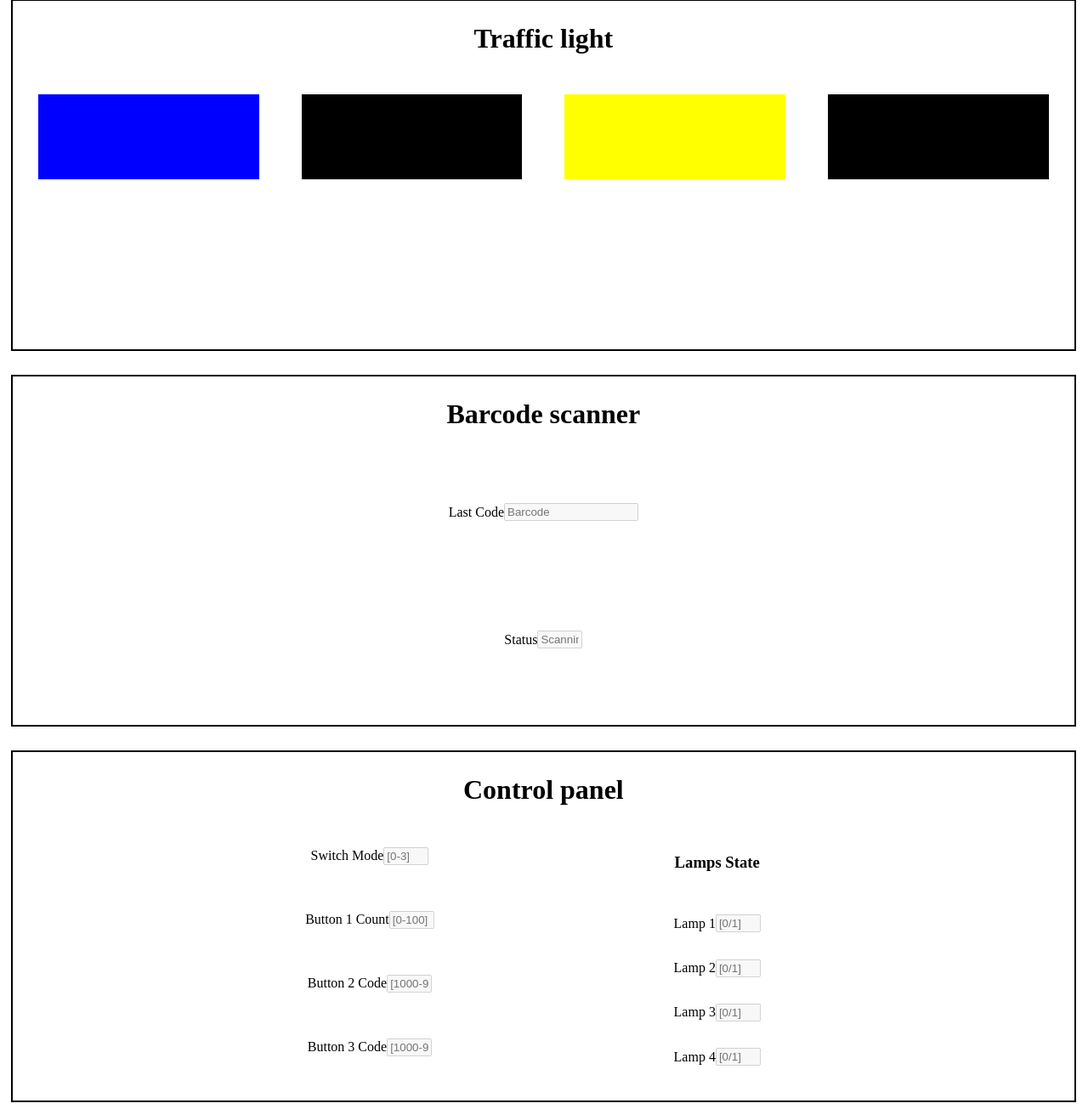
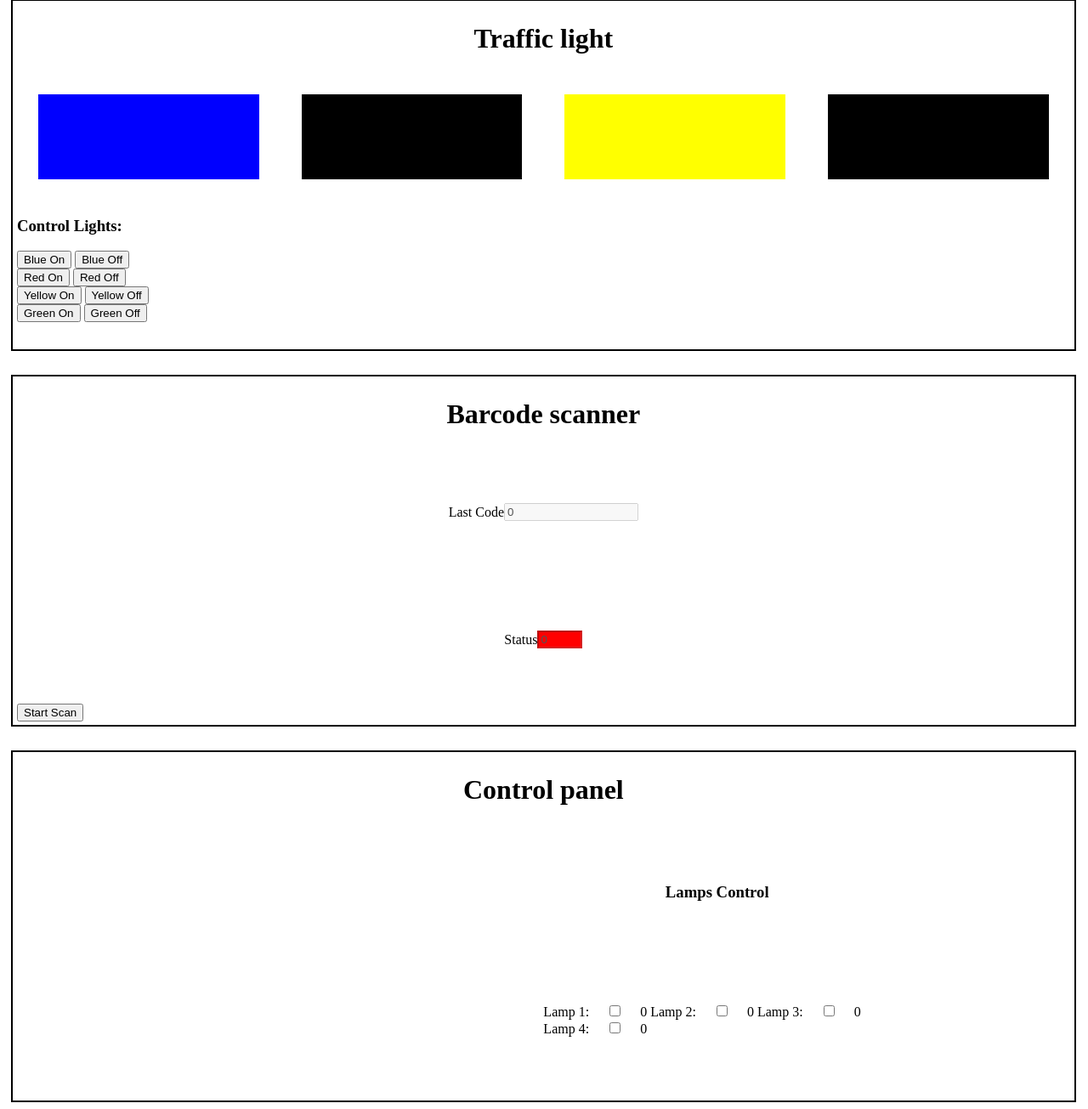
Before and after one commit to Atomic7996/InternetOfThings, a Flask app: page / in a window 1280 px wide. Shown: the part 456-1761 px from the top of the page at 85% size. Run offline with Flask 3, Linux system fonts and the light colour scheme.

Commit message:
transmiss control commands (lamp, scanner, panel)

```diff
--- a/app.py
+++ b/app.py
@@ -36,6 +36,22 @@ def connect_panel():
     return controlPanel.connect()
 
 
+# Control endpoints
+@app.route('/set_trafficlight', methods=['POST'])
+def set_trafficlight():
+    return trafficLight.set_properties(request)
+
+
+@app.route('/set_scanner', methods=['POST'])
+def set_scanner():
+    return barcodeScanner.set_properties(request)
+
+
+@app.route('/set_panel', methods=['POST'])
+def set_panel():
+    return controlPanel.set_properties(request)
+
+
 @app.route("/")
 def startApp():
     return render_template('index.html')
--- a/devices.py
+++ b/devices.py
@@ -170,7 +170,6 @@ class RobotVacuum(Robot):
 class TrafficLight(Device):
     def __init__(self, name):
         super().__init__(name)
-
         self.L1 = 0
         self.L2 = 0
         self.L3 = 0
@@ -178,7 +177,6 @@ class TrafficLight(Device):
 
     def connect(self):
         self.emulate()
-
         return json.dumps({
             'L1': self.L1,
             'L2': self.L2,
@@ -187,35 +185,52 @@ class TrafficLight(Device):
         })
 
     def emulate(self):
-        self.L1 = random.randint(0, 1)
-        self.L2 = random.randint(0, 1)
-        self.L3 = random.randint(0, 1)
-        self.L4 = random.randint(0, 1)
+        # Keep current values unless they haven't been set
+        if not hasattr(self, '_initialized'):
+            self.L1 = random.randint(0, 1)
+            self.L2 = random.randint(0, 1)
+            self.L3 = random.randint(0, 1)
+            self.L4 = random.randint(0, 1)
+            self._initialized = True
 
     def set_properties(self, request):
-        self.L1 = request.args.get('L1', '')
-        self.L2 = request.args.get('L2', '')
-        self.L3 = request.args.get('L3', '')
-        self.L4 = request.args.get('L4', '')
-        return {}
+        if 'L1' in request.args:
+            self.L1 = int(request.args.get('L1'))
+        if 'L2' in request.args:
+            self.L2 = int(request.args.get('L2'))
+        if 'L3' in request.args:
+            self.L3 = int(request.args.get('L3'))
+        if 'L4' in request.args:
+            self.L4 = int(request.args.get('L4'))
+        return {'status': 'success'}
+
 
 class BarcodeScanner(Device):
     def __init__(self, name):
         super().__init__(name)
-        self.lastCode = 0
+        self.lastCode = "0"
         self.isScanning = 0
+        self.scanCommand = 0  # 0 - idle, 1 - start scan
 
     def emulate(self):
-        self.lastCode = str(random.randint(10**11, 10**12-1))
-        self.isScanning = random.choice([0, 1])
+        if self.scanCommand == 1:
+            self.lastCode = str(random.randint(10**11, 10**12-1))
+            self.isScanning = 1
+            self.scanCommand = 0  # Reset command after processing
+        else:
+            self.isScanning = 0
 
     def connect(self):
         self.emulate()
-
         return json.dumps({
             'lastCode': self.lastCode,
             'isScanning': self.isScanning
         })
+
+    def set_properties(self, request):
+        if 'scanCommand' in request.args:
+            self.scanCommand = int(request.args.get('scanCommand'))
+        return {'status': 'success'}
 
 
 class ControlPanel(Device):
@@ -226,13 +241,20 @@ class ControlPanel(Device):
         self.button2Code = 0
         self.button3Code = 0
         self.lampStates = [0]*4
+        self.lampCommands = [0]*4  # To receive commands from UI
 
     def emulate(self):
+        # Update lamp states based on commands
+        for i in range(4):
+            if self.lampCommands[i] != -1:  # -1 means no command
+                self.lampStates[i] = self.lampCommands[i]
+                self.lampCommands[i] = -1  # Reset command after processing
+
+        # Randomize other properties
         self.switchMode = random.randint(0, 3)
         self.button1Count = random.randint(0, 100)
         self.button2Code = random.randint(1000, 9999)
         self.button3Code = random.randint(1000, 9999)
-        self.lampStates = [random.randint(0,1) for _ in range(4)]
 
     def connect(self):
         self.emulate()
@@ -243,3 +265,10 @@ class ControlPanel(Device):
             'button3Code': self.button3Code,
             'lamps': self.lampStates
         })
+
+    def set_properties(self, request):
+        for i in range(4):
+            lamp_key = f'lamp{i+1}'
+            if lamp_key in request.args:
+                self.lampCommands[i] = int(request.args.get(lamp_key))
+        return {'status': 'success'}
--- a/static/js/index.js
+++ b/static/js/index.js
@@ -140,3 +140,94 @@ function get_data_control_panel() {
         }
     });
 }
+
+// Traffic Light Control
+function control_traffic_light(lightNum, state) {
+    $.ajax({
+        type: 'POST',
+        url: '/set_trafficlight',
+        dataType: 'json',
+        contentType: 'application/json',
+        data: JSON.stringify({ ['L' + lightNum]: state }),
+        success: function (response) {
+            console.log('Traffic light control response:', response);
+        }
+    });
+}
+
+// Barcode Scanner Control
+function control_barcode_scanner(command) {
+    $.ajax({
+        type: 'POST',
+        url: '/set_scanner',
+        dataType: 'json',
+        contentType: 'application/json',
+        data: JSON.stringify({ 'scanCommand': command }),
+        success: function (response) {
+            console.log('Barcode scanner control response:', response);
+        }
+    });
+}
+
+// Control Panel Lamp Control
+function control_panel_lamp(lampNum, state) {
+    $.ajax({
+        type: 'POST',
+        url: '/set_panel',
+        dataType: 'json',
+        contentType: 'application/json',
+        data: JSON.stringify({ ['lamp' + lampNum]: state }),
+        success: function (response) {
+            console.log('Control panel lamp control response:', response);
+        }
+    });
+}
+
+// Uncomment and update the barcode scanner data function
+function get_data_barcode_scanner() {
+    $.ajax({
+        type: 'GET',
+        url: '/connect_scanner',
+        dataType: 'json',
+        contentType: 'application/json',
+        data: {},
+        success: function (response) {
+            document.getElementById("lastCode_4").value = response["lastCode"]
+            document.getElementById("scanStatus_4").value = response["isScanning"]
+
+            // Add visual feedback for scanning status
+            const scanStatusElement = document.getElementById("scanStatus_4");
+            if (response["isScanning"] == 1) {
+                scanStatusElement.style.backgroundColor = 'green';
+            } else {
+                scanStatusElement.style.backgroundColor = 'red';
+            }
+        }
+    });
+}
+
+// Add event listeners for control elements
+document.addEventListener('DOMContentLoaded', function () {
+    // Traffic light controls
+    document.querySelectorAll('.traffic-light-control').forEach(button => {
+        button.addEventListener('click', function () {
+            const lightNum = this.dataset.light;
+            const state = this.dataset.state;
+            control_traffic_light(lightNum, state);
+        });
+    });
+
+    // Barcode scanner controls
+    document.getElementById('startScanBtn').addEventListener('click', function () {
+        control_barcode_scanner(1);
+    });
+
+    // Control panel lamp switches
+    document.querySelectorAll('.lamp-switch').forEach(switchElement => {
+        switchElement.addEventListener('change', function () {
+            const lampNum = this.dataset.lamp;
+            const state = this.checked ? 1 : 0;
+            control_panel_lamp(lampNum, state);
+        });
+    });
+});
--- a/templates/index.html
+++ b/templates/index.html
@@ -205,7 +205,6 @@
     </div>
 
     <br>
-
     <div class="thing" id="traffic_light">
         <h1 style="text-align:center">Traffic light</h1>
         <div id="Traffic_lights">
@@ -222,6 +221,25 @@
                 <div class="color_container">
                     <div class="color" id="traffic_green"></div>
                 </div>
+            </div>
+        </div>
+        <div class="control-buttons">
+            <h3>Control Lights:</h3>
+            <div>
+                <button onclick="controlTrafficLight(1, 1)">Blue On</button>
+                <button onclick="controlTrafficLight(1, 0)">Blue Off</button>
+            </div>
+            <div>
+                <button onclick="controlTrafficLight(2, 1)">Red On</button>
+                <button onclick="controlTrafficLight(2, 0)">Red Off</button>
+            </div>
+            <div>
+                <button onclick="controlTrafficLight(3, 1)">Yellow On</button>
+                <button onclick="controlTrafficLight(3, 0)">Yellow Off</button>
+            </div>
+            <div>
+                <button onclick="controlTrafficLight(4, 1)">Green On</button>
+                <button onclick="controlTrafficLight(4, 0)">Green Off</button>
             </div>
         </div>
     </div>
@@ -242,6 +260,9 @@
                 </div>
             </div>
         </div>
+        <div class="control-buttons">
+            <button onclick="controlBarcodeScanner(1)">Start Scan</button>
+        </div>
     </div>
 
     <br>
@@ -249,47 +270,41 @@
     <div class="thing" id="control_panel">
         <h1 style="text-align:center">Control panel</h1>
         <div class="sensors">
+            <!-- Existing sensor displays remain the same -->
             <div class="sensor">
-                <div class="input-box">
-                    <label>Switch Mode</label>
-                    <input type="text" id="switchMode_5" placeholder="[0-3]" disabled="disabled">
-                </div>
-                <div class="input-box">
-                    <label>Button 1 Count</label>
-                    <input type="text" id="button1Count_5" placeholder="[0-100]" disabled="disabled">
-                </div>
-                <div class="input-box">
-                    <label>Button 2 Code</label>
-                    <input type="text" id="button2Code_5" placeholder="[1000-9999]" disabled="disabled">
-                </div>
-                <div class="input-box">
-                    <label>Button 3 Code</label>
-                    <input type="text" id="button3Code_5" placeholder="[1000-9999]" disabled="disabled">
-                </div>
+                <!-- ... existing switch mode and buttons inputs ... -->
             </div>
 
-            <!-- Лампы панели управления -->
+            <!-- Lamp controls section -->
             <div class="sensor">
-                <h3>Lamps State</h3>
-                <div class="input-box">
-                    <label>Lamp 1</label>
-                    <input type="text" id="lamp1_5" placeholder="[0/1]" disabled="disabled">
-                </div>
-                <div class="input-box">
-                    <label>Lamp 2</label>
-                    <input type="text" id="lamp2_5" placeholder="[0/1]" disabled="disabled">
-                </div>
-                <div class="input-box">
-                    <label>Lamp 3</label>
-                    <input type="text" id="lamp3_5" placeholder="[0/1]" disabled="disabled">
-                </div>
-                <div class="input-box">
-                    <label>Lamp 4</label>
-                    <input type="text" id="lamp4_5" placeholder="[0/1]" disabled="disabled">
+                <h3>Lamps Control</h3>
+                <div class="lamp-controls">
+                    <label>
+                        Lamp 1:
+                        <input type="checkbox" id="lamp1_control" onchange="controlPanelLamp(1, this.checked)">
+                        <span id="lamp1_state">0</span>
+                    </label>
+                    <label>
+                        Lamp 2:
+                        <input type="checkbox" id="lamp2_control" onchange="controlPanelLamp(2, this.checked)">
+                        <span id="lamp2_state">0</span>
+                    </label>
+                    <label>
+                        Lamp 3:
+                        <input type="checkbox" id="lamp3_control" onchange="controlPanelLamp(3, this.checked)">
+                        <span id="lamp3_state">0</span>
+                    </label>
+                    <label>
+                        Lamp 4:
+                        <input type="checkbox" id="lamp4_control" onchange="controlPanelLamp(4, this.checked)">
+                        <span id="lamp4_state">0</span>
+                    </label>
                 </div>
             </div>
         </div>
+
     </div>
+
 </body>
 
 </html>
```
